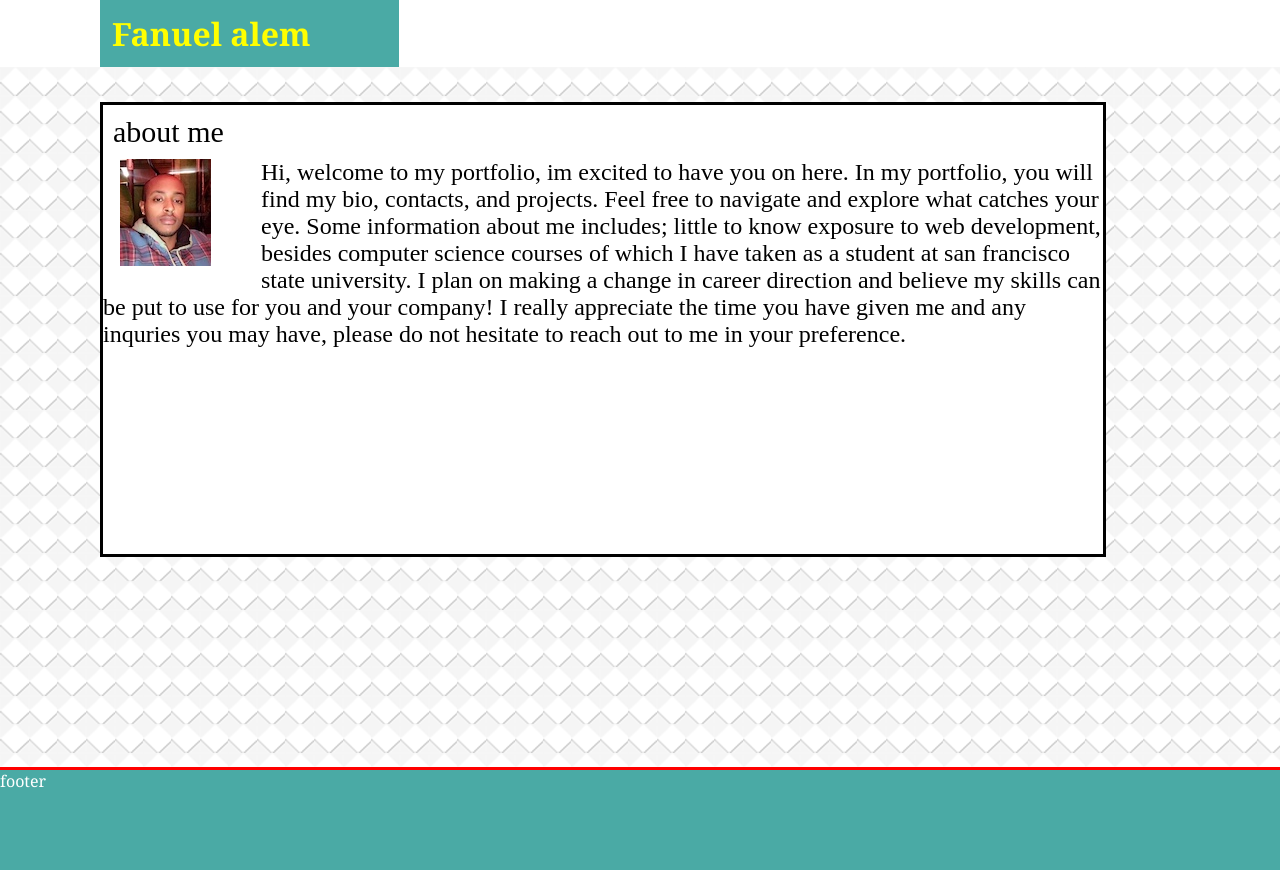
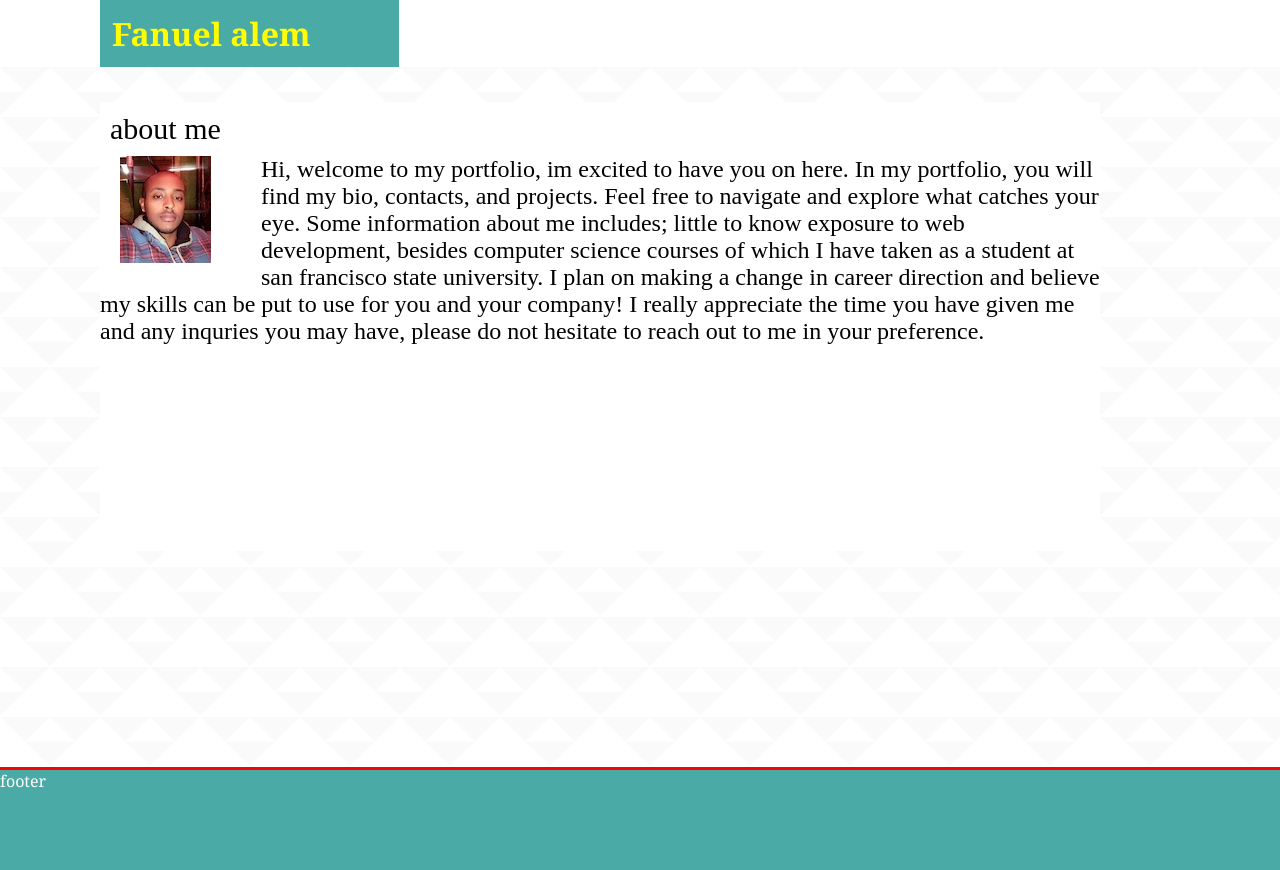
Before and after one commit to fanuelalem/basic-portfolio-new, a plain HTML site: page index.html in a window 1280 px wide. Shown: the top 870 px of the page. Drawn offline with Linux system fonts and the light colour scheme; files whose address does not match are found by name.

Commit message:
changes have been made

```diff
--- a/index.css
+++ b/index.css
@@ -38,16 +38,14 @@ body {margin:auto;
 
     }
     .container {
-        background-image:url(../basic-portfolio-new/assets/images/embossed-diamond.png);
+        background-image:url(./assets/images/triangle-mosaic.png);
         position: absolute;
         width: 1600px;
         height: 700px;
         background-color:blue;
     }
 
-    #main-bio {border-right:solid black;
-        border-left:solid black;
-        border-top:solid black;
+    #main-bio {border-right:#cccccc;
         font-size: 30px;
         margin-left:0;
         margin-bottom:0;
@@ -73,6 +71,5 @@ body {margin:auto;
     serif;
     border-top: solid red;width: 1600px;}
 
-    #paragraph {border-right: solid black;border-left:solid black;
-        border-bottom:solid black;
+    #paragraph {
         height:395px;font-size: 24px;background-color:white;width:1000px;position: float:right;margin-right:450px;margin-top:auto;margin-bottom:}
--- a/index.html
+++ b/index.html
@@ -22,7 +22,7 @@
 
                   <div id= "main-bio"> about me </div>
 
-                  <img id="bio-image" src= "file:///Users/fanuelalem/basic-portfolio-new/assets/images/IMG_2554.jpg" alt ="pic of Fanuel">
+                  <img id="bio-image" src= "file:///Users/fanuelalem/basic-portfolio-new/assets/images/IMG_2554.jpg">
 
                   <div id="paragraph">  Hi, welcome to my portfolio, im excited to have you on here. In my portfolio,
                     you will find my bio, contacts, and projects. Feel free to navigate and explore
```
Also changed, not shown: portfolio.html (+1 -1 lines), assets/images/embossed-diamond.png (deleted), assets/images/triangle-mosaic.png (added).
